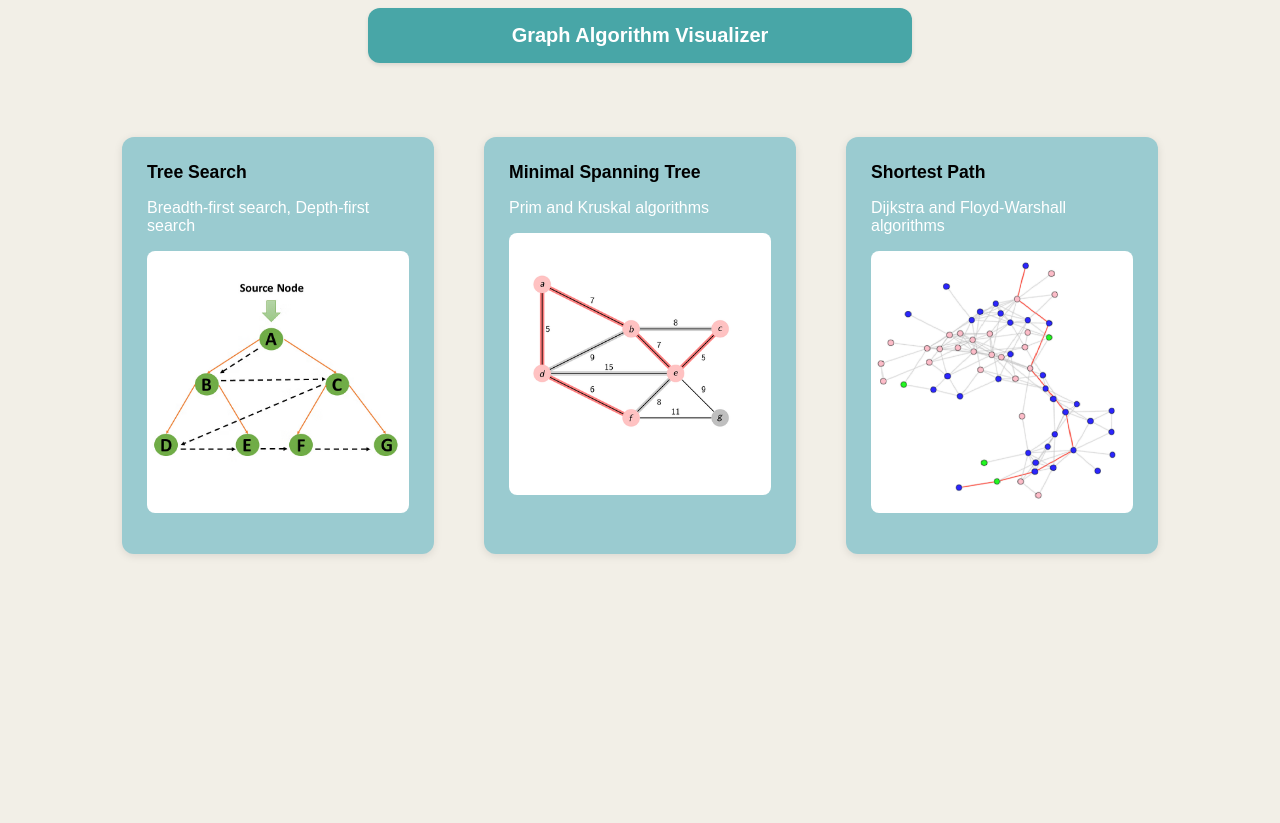
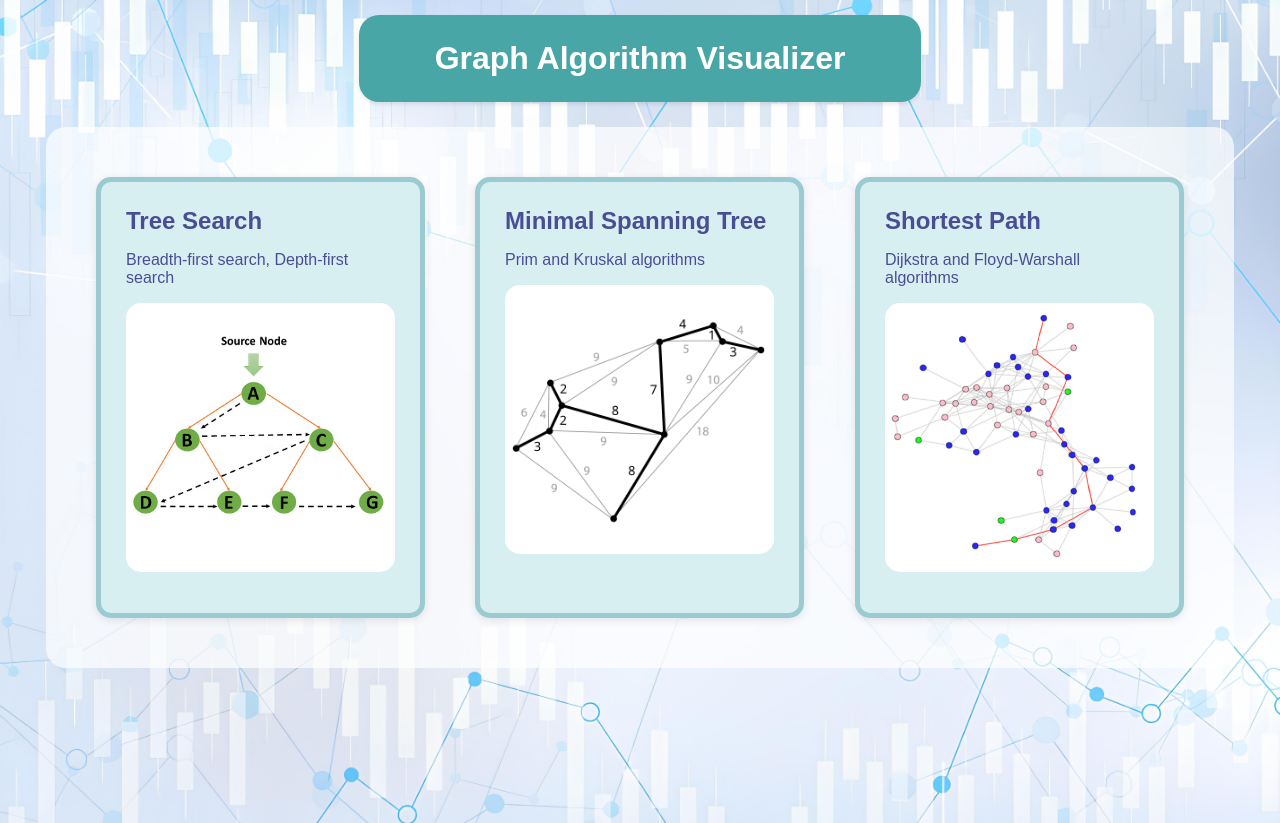
Before and after one commit to tukaram40k/graph-viewer, a React (Vite) app: page / in a window 1280 px wide. Built offline with nearby package versions, Linux system fonts and the light colour scheme.

Commit message:
updated page layout

```diff
--- a/src/App.tsx
+++ b/src/App.tsx
@@ -8,7 +8,9 @@ const App: React.FC = () => {
   return (
     <div className="app-container">
       <Header />
-      <GraphArea selectedType={selectedAlgType} onSelectType={setSelectedAlgType} />
+      <div className="workspace-container">
+        <GraphArea selectedType={selectedAlgType} onSelectType={setSelectedAlgType} />
+      </div>
     </div>
   );
 };
--- a/src/components/AlgSelection.tsx
+++ b/src/components/AlgSelection.tsx
@@ -18,7 +18,7 @@ const AlgSelection: React.FC<Props> = ({ onSelectType }) => {
       title: 'Minimal Spanning Tree',
       type: 'minimal-tree',
       desc: 'Prim and Kruskal algorithms',
-      imgSrc: 'src/assets/card-images/prim.png'
+      imgSrc: 'src/assets/card-images/prim2.png'
     },
     {
       title: 'Shortest Path',
--- a/src/styles/main.scss
+++ b/src/styles/main.scss
@@ -1,19 +1,38 @@
 $bg-color-1: #F2EFE7;
 $bg-color-2: #48A6A7;
 $bg-color-3: #9ACBD0;
+$bg-color-4: #d8eff2;
+$bg-color-5: #ffffff;
+
+$bg-transparency: 0.7;
+
 $text-color-1: white;
+$text-color-2: #494e94;
+
+$accent-color-1: #AE445A;
+$accent-color-2: #d4877d;
+$accent-color-3: #E8BCB9;
+
+$border-radius-main: 20px;
+$border-radius-2: 15px;
 
 /* === Body === */
 body {
     background-color: $bg-color-1;
+    background-image: url('../assets/bg1.jpg');
+    background-size: cover;
+    background-position: center;
+    background-repeat: no-repeat;
+    background-attachment: fixed;
 }
 
 /* === App Container === */
 .app-container {
+    margin-top: 15px;
     display: flex;
     flex-direction: column;
     min-height: 100vh;
-    background-color: $bg-color-1;
+    background: transparent;
     font-family: Arial, sans-serif;
 }
 
@@ -24,23 +43,32 @@ body {
     text-align: center;
     background-color: $bg-color-2;
     color: $text-color-1;
-    padding: 16px;
-    font-size: 1.25rem;
+    padding: 25px;
+    font-size: 2rem;
     font-weight: 600;
     box-shadow: 0 2px 4px rgba(0, 0, 0, 0.1);
-    border-radius: 12px;
+    border-radius: $border-radius-main;
+}
+
+.workspace-container {
+    max-width: 85vw;
+    margin-inline: auto;
+    margin-top: 25px;
+    background-color: rgba($bg-color-5, $bg-transparency);
+
+    border-radius: $border-radius-main;
+    padding: 50px;
 }
 
 /* === Graph Area === */
 .graph-area {
     flex: 1;
-    padding: 24px;
 }
 
 /* === Algorithm Selection === */
 .card-grid {
-    padding-top: 50px;
-    padding-inline: 7vw;
+    // padding-top: 50px;
+    // padding-inline: 7vw;
     display: grid;
     gap: 50px;
     grid-template-columns: repeat(auto-fit, minmax(250px, 1fr));
@@ -48,11 +76,14 @@ body {
 
 /* === Card === */
 .card {
-    background-color: $bg-color-3;
-    color: $text-color-1;
+    background-color: $bg-color-4;
+    color: $text-color-2;
+
     padding: 25px;
-    border-radius: 12px;
+    border: 5px solid $bg-color-3;
+    border-radius: $border-radius-2;
     box-shadow: 0 2px 8px rgba(0, 0, 0, 0.1);
+
     cursor: pointer;
     will-change: transform;
     -webkit-font-smoothing: subpixel-antialiased;
@@ -66,8 +97,8 @@ body {
 
     h2 {
         margin: 0;
-        font-size: 1.1rem;
-        color: black;
+        font-size: 1.5rem;
+        color: $text-color-2;
     }
 
     img.card-image {
@@ -77,13 +108,12 @@ body {
         max-height: 100%;
         object-fit: cover;
         object-position: center;
-        border-radius: 8px;
+        border-radius: $border-radius-2;
         margin-bottom: 12px;
     }
 
     &-description {
-        font-size: 0.95rem;
-        color: #666;
+        font-size: 1.1rem;
         margin-top: 8px;
     }
 }
@@ -95,7 +125,7 @@ body {
     background-color: #006A71;
     color: white;
     border: none;
-    border-radius: 8px;
+    border-radius: $border-radius-2;
     cursor: pointer;
 
     &:hover {
@@ -106,6 +136,6 @@ body {
 .animation-ui {
     background-color: white;
     padding: 24px;
-    border-radius: 12px;
+    border-radius: $border-radius-main;
     box-shadow: 0 2px 8px rgba(0, 0, 0, 0.1);
 }
```
Also changed, not shown: src/assets/bg1.jpg (added), src/assets/card-images/prim2.png.
